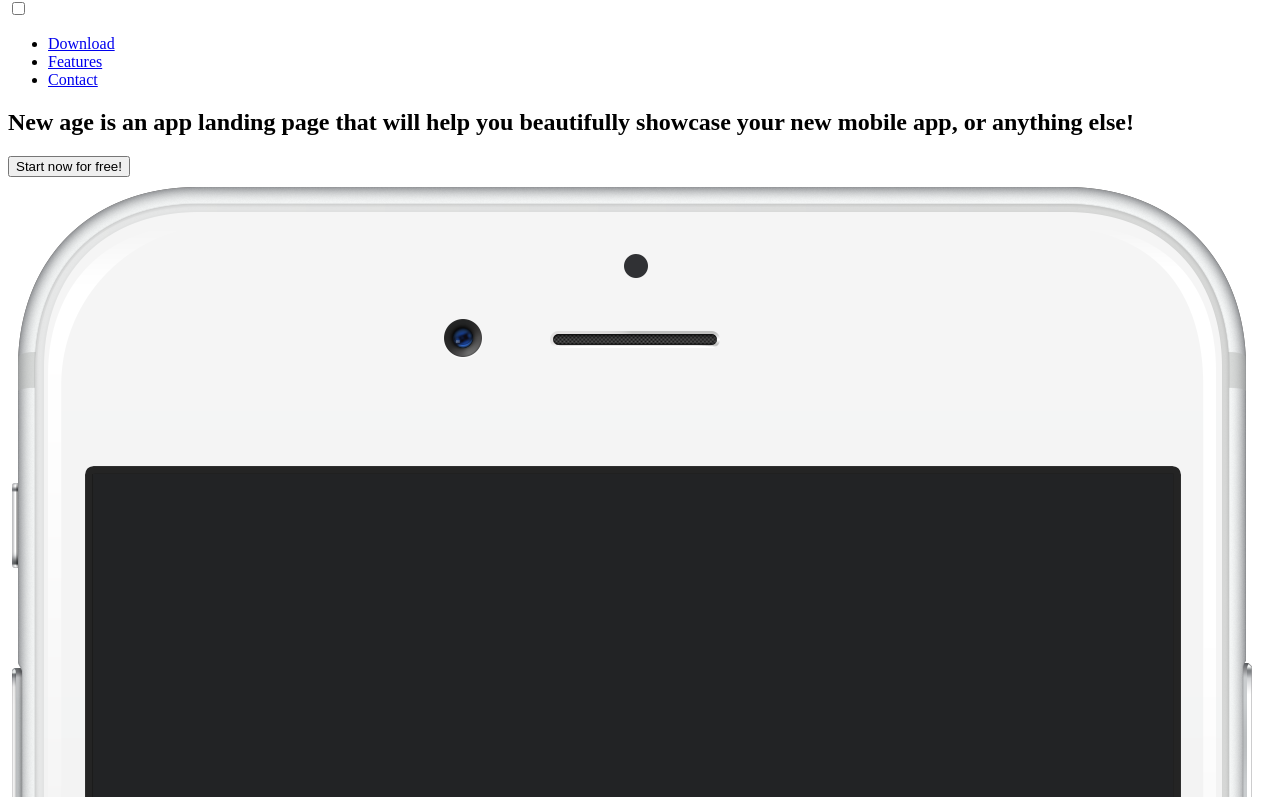
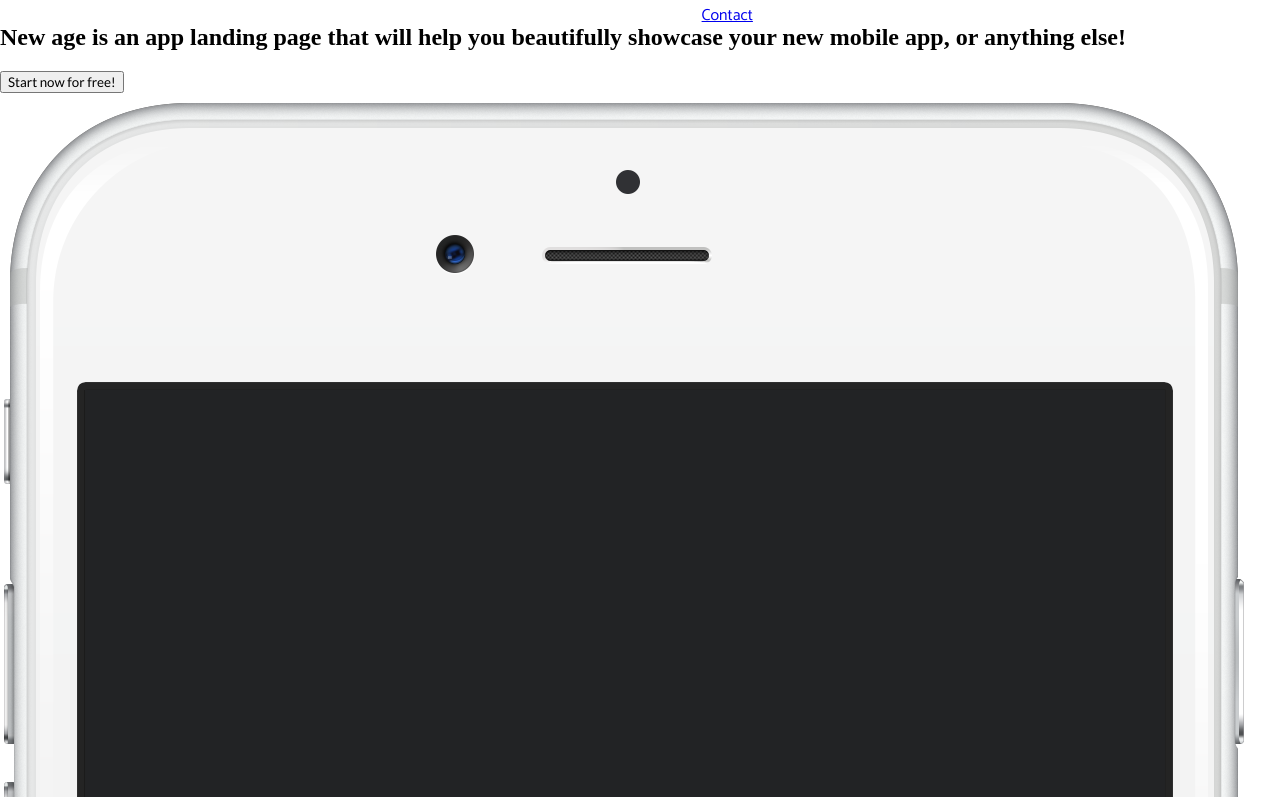
Before and after one commit to zsofiella/scss-sitebuild, a plain HTML site: page index.html in a window 1280 px wide. Shown: the part 68-865 px from the top of the page. Drawn offline with Linux system fonts and the light colour scheme.

Commit message:
trying to style

```diff
--- a/assets/main.js
+++ b/assets/main.js
@@ -0,0 +1,3 @@
+const openButtonPrivacy = document.querySelector('.privacy');
+const openButtonTerms = document.querySelector('.terms');
+const openButtonFaq = document.querySelector('.faq');
--- a/assets/style.css
+++ b/assets/style.css
@@ -0,0 +1,22 @@
+@import url("https://fonts.googleapis.com/css2?family=Catamaran&family=Lato&family=Mulish&display=swap");
+
+body {
+  margin: 0;
+  padding: 0;
+}
+
+.nav {
+  font-family: "Catamaran", Helvetica, Arial, sans-serif;
+  background-color: transparent;
+  display: flex;
+  justify-content: center;
+  height: 4.5rem;
+}
+
+.nav__item{
+    list-style-type: none;
+}
+
+button {
+  font-family: "Lato", Helvetica, Arial, sans-serif;
+}
--- a/index.html
+++ b/index.html
@@ -16,7 +16,7 @@
             <span class="nav__hamburgerLine"></span>
             <span class="nav__hamburgerLine"></span>
         </label>
-        <input type="checkbox" id="menu">
+        <input type="hidden" id="menu">
         <ul class="nav__list">
             <li class="nav__item">
                 <a class="nav_link" href="#discover">Download</a>
@@ -124,9 +124,9 @@
     <footer class="footer">
             <h5 class="footer-title">Your website 2021. All Rights Reserved.</h5>
         <ul class="links">
-            <li>Privacy</li>
-            <li>Term</li>
-            <li>FAQ</li>
+            <button class="privacy" ><li>Privacy</li></button>
+            <button class="terms" ><li>Terms</li></button>
+            <button class="faq" ><li>FAQ</li></button>
         </ul>
     </footer>
  <script src="assets/main.js"></script>
```
